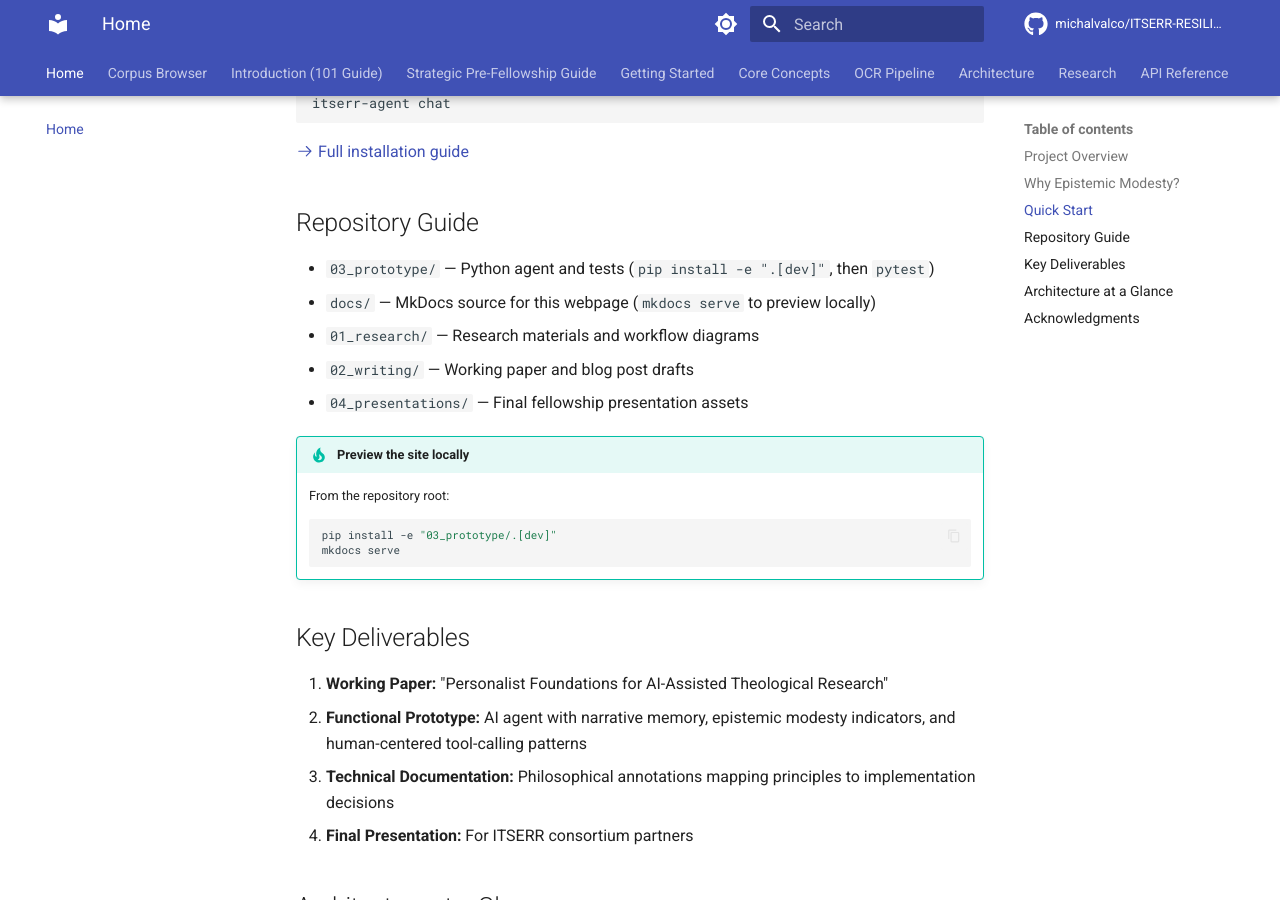
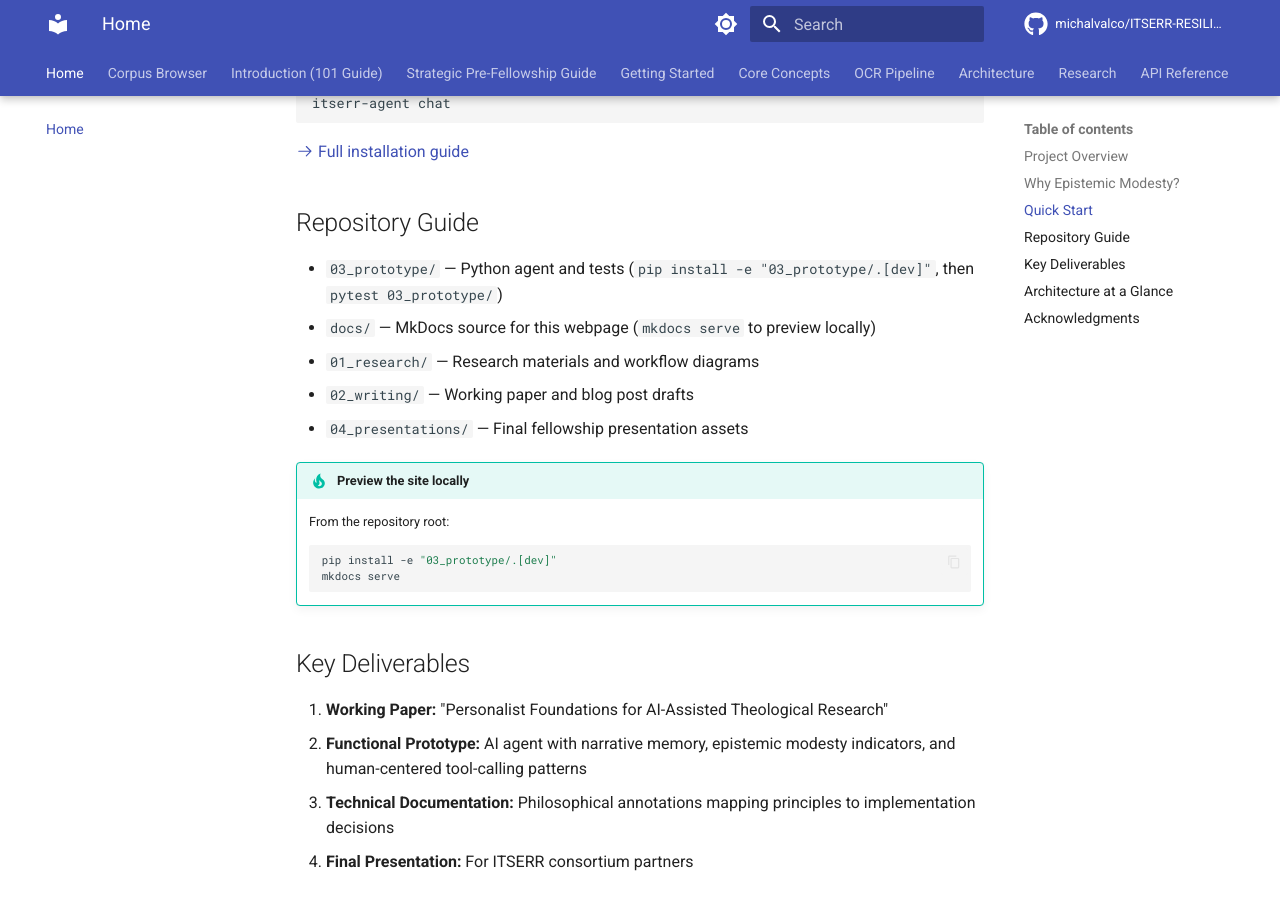
Before and after one commit to michalvalco/ITSERR-RESILIENCE-Project, an MkDocs documentation site: the page built from docs/index.md, in a window 1280 px wide and 900 px high, scrolled down 1915 px. Built offline with MkDocs 1.6.1 and Material for MkDocs 9.7.7, drawn with Linux system fonts in a browser that asks for light colours; comment, search, counter and statistics services are not loaded.

Commit message:
Fix install path inconsistencies in onboarding docs
- docs/index.md: Use repo-root install form (03_prototype/.[dev]) in
  Repository Guide bullet to match the tip below it
- README.md: Add working directory comment before mkdocs serve

https://claude.ai/code/session_01MJcKZ24VfTQUNDwn3VTSik

```diff
--- a/docs/index.md
+++ b/docs/index.md
@@ -103,7 +103,7 @@ itserr-agent chat
 
 ## Repository Guide
 
-- `03_prototype/` — Python agent and tests (`pip install -e ".[dev]"`, then `pytest`)
+- `03_prototype/` — Python agent and tests (`pip install -e "03_prototype/.[dev]"`, then `pytest 03_prototype/`)
 - `docs/` — MkDocs source for this webpage (`mkdocs serve` to preview locally)
 - `01_research/` — Research materials and workflow diagrams
 - `02_writing/` — Working paper and blog post drafts
```
Also changed, not shown: README.md (+1 -0 lines).
